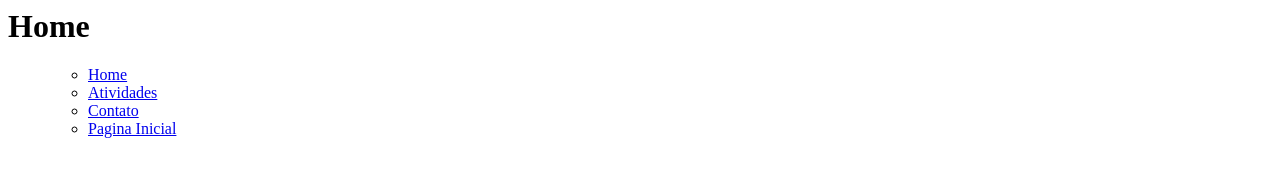
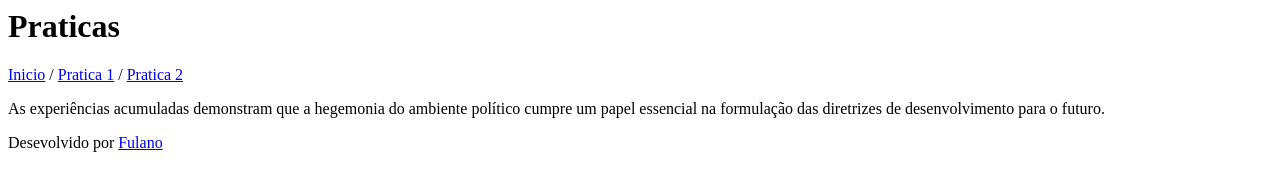
Before and after one commit to Pedrufotografia/Pw2.0, a plain HTML site: page praticas/index.html in a window 1280 px wide. Drawn offline with Linux system fonts and the light colour scheme.

Commit message:
index praticas

```diff
--- a/praticas/index.html
+++ b/praticas/index.html
@@ -1,15 +1,22 @@
 <html>
   <head>
-    <meta charset="UTF-8" />
+    <meta charset="UTF-8">
+    <title>Praticas</title>
   </head>
   <body>
-    <h1>Home</h1>
-    <ul>
-      <ul>
-        <li><a href="index.html">Home</a></li>
-        <li><a href="atividades.html">Atividades</a></li>
-        <li><a href="contato.html">Contato</a></li>
-        <li><a href="../index.html">Pagina Inicial</a></li>
-    </ul>
-
+    <header>
+      <h1>Praticas<h1>
+    </header>
+    <nav>
+      <a href="../../">Inicio</a> /
+      <a href="#">Pratica 1</a> /
+      <a href="pratica02/index.html">Pratica 2</a>
+    </nav>
+    <main>
+      <p>As experiências acumuladas demonstram que a hegemonia do ambiente político cumpre um papel essencial na formulação das diretrizes de desenvolvimento para o futuro.</p>
+    </main>
+    <footer>
+      <p>Desevolvido por <a href="github.com/fulano">Fulano</a></p>
+    </footer>
+  </body>
 </html>
```
Also changed, not shown: avaliacoes/index.html (+1 -1 lines), index.html (+15 -6 lines).
